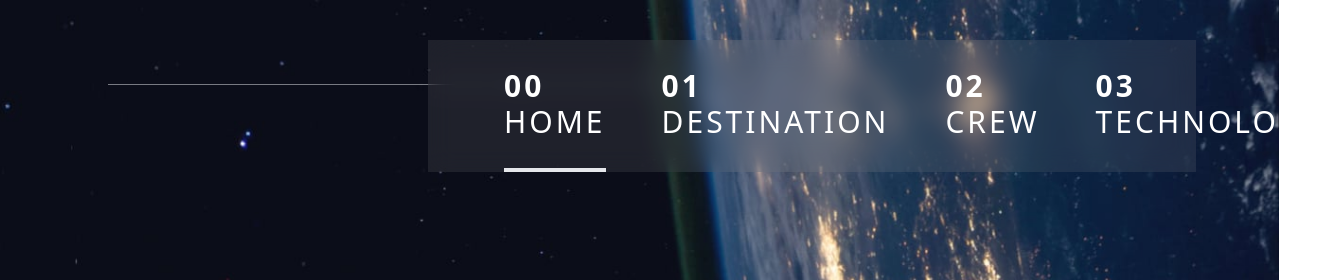
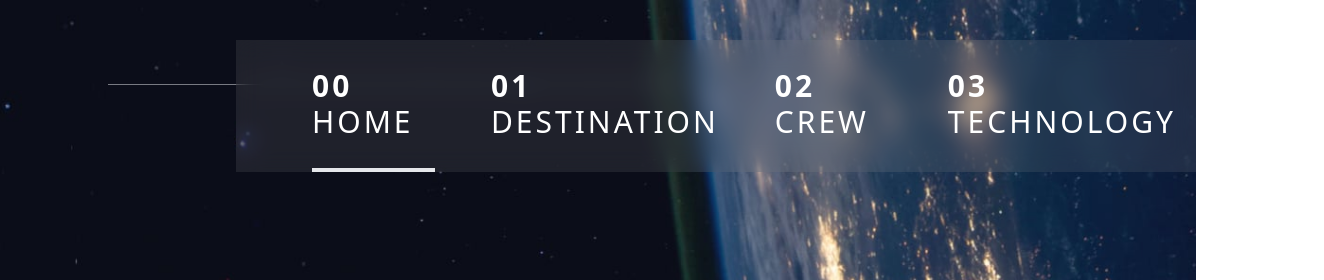
Before and after one commit to Okikechukwukere/space-tourism, a website: page src/index.html in a window 1280 px wide. Shown: the top 280 px of the page, 1324 px wide, since content can reach past the window. Drawn offline with Linux system fonts and the light colour scheme.

Commit message:
adjusting responsiveness

```diff
--- a/src/index.html
+++ b/src/index.html
@@ -35,7 +35,7 @@
             class="hidden md:absolute md:block w-[50%] left-[15%] opacity-50"
           />
           <div
-            class="md:w-9/12 md:h-fit fixed md:absolute top-0 lg:top-10 lg:w-3/5 h-full right-[-100%] md:right-0 w-2/3 bg-nav-color-sm md:bg-nav-color backdrop-blur-sm md:backdrop-blur-md transition-[right] ease-in-out duration-200 z-10"
+            class="md:w-9/12 md:h-fit fixed md:absolute top-0 lg:top-10 lg:w-8/12 h-full right-[-100%] md:right-0 w-2/3 bg-nav-color-sm md:bg-nav-color backdrop-blur-sm md:backdrop-blur-md transition-[right] ease-in-out duration-200 z-10"
             data-visible="false"
           >
             <img
```
